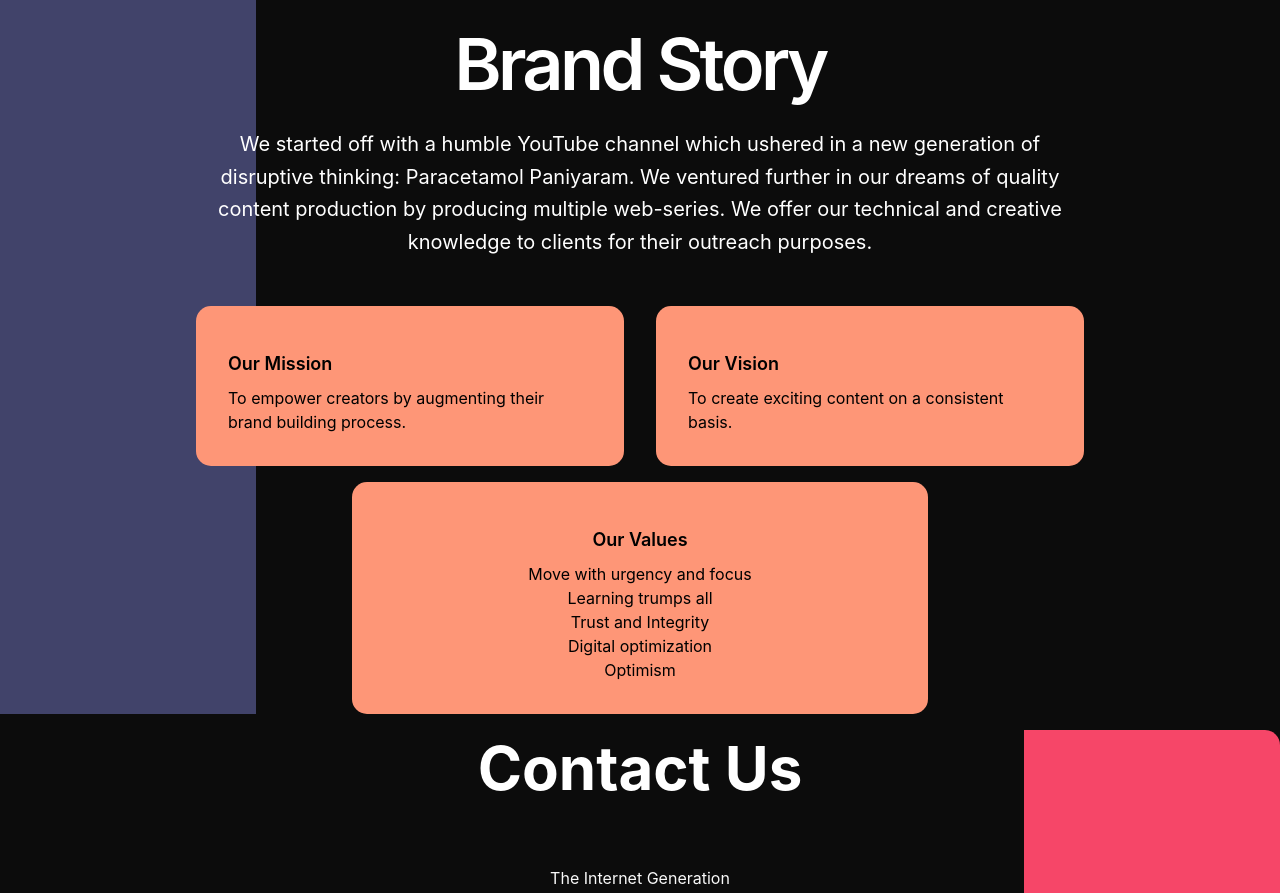
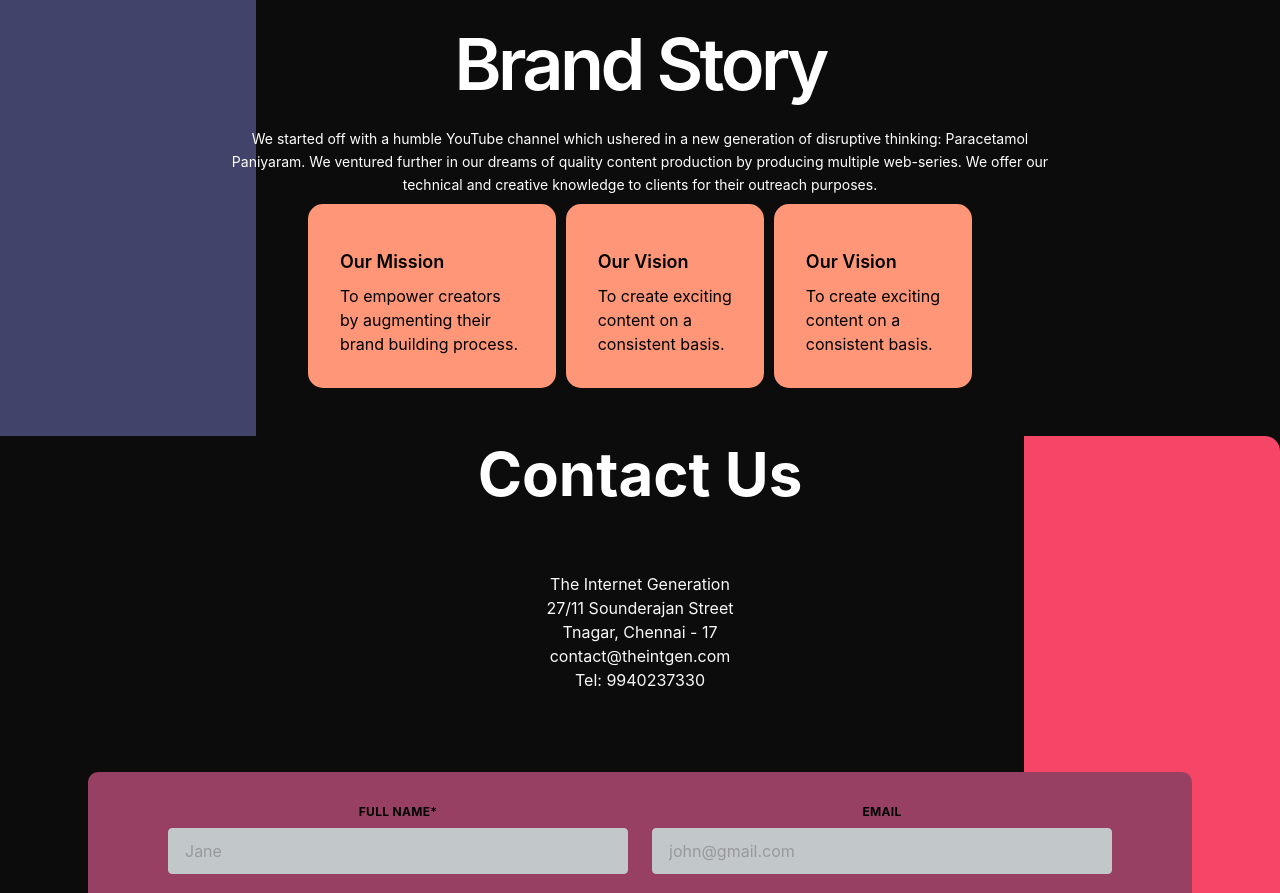
Before and after one commit to prithvi60/tigportfolio, a Next.js app: page / in a window 1280 px wide. Shown: the part 3080-3973 px from the top of the page. Built offline with nearby package versions, Linux system fonts and the light colour scheme.

Commit message:
simple layout

```diff
--- a/components/Main.js
+++ b/components/Main.js
@@ -789,14 +789,14 @@
               Brand Story
             </h2>
             <br></br>
-            <p className="mx-auto text-xl text-center text-white-100 font-normal leading-relaxed fs521 lg:w-2/3">
+            <p className="mx-auto text-sm text-center text-white-100 font-normal leading-relaxed fs521 lg:w-2/3">
               We started off with a humble YouTube channel which ushered in a
               new generation of disruptive thinking: Paracetamol Paniyaram. We
               ventured further in our dreams of quality content production by
               producing multiple web-series. We offer our technical and creative
               knowledge to clients for their outreach purposes.
             </p>
-            <div className="pt-12 pb-4 max-w-4xl mx-auto fsac4 md:px-1 px-3">
+            <div className="pt-2 pb-12 max-w-2xl gap-2.5 mx-auto flex flex-col md:px-1 px-3 md:flex-row">
               <div class="ktq4">
                 <h3 class="pt-3 font-semibold text-lg ">Our Mission</h3>
                 <p class="pt-2 value-text text-md  fkrr1">
@@ -810,8 +810,14 @@
                   To create exciting content on a consistent basis.
                 </p>
               </div>
+              <div class="ktq4">
+                <h3 class="pt-3 font-semibold text-lg ">Our Vision</h3>
+                <p class="pt-2 value-text text-md  fkrr1">
+                  To create exciting content on a consistent basis.
+                </p>
+              </div>
             </div>
-            <div class="ktq4 max-w-xl mb-4  mx-3 px-1 px-3 text-center md:mx-auto">
+            {/* <div class="ktq4 max-w-xl mb-4  mx-3 px-1 px-3 text-center md:mx-auto">
               <h3 class="pt-3 font-semibold text-lg ">Our Values</h3>
               <ul class="pt-2 value-text text-md  fkrr1">
                 <li>Move with urgency and focus </li>
@@ -820,7 +826,7 @@
                 <li> Digital optimization </li>
                 <li>Optimism</li>
               </ul>
-            </div>
+            </div> */}
           </div>
         </section>
         {/* <section class="relative pb-24">
--- a/components/ModalView.js
+++ b/components/ModalView.js
@@ -37,11 +37,11 @@
               style={{ zIndex: "999999" }}
             >
               <div
-                className="modal-overlay absolute w-full h-full bg-gray-900 opacity-50"
+                className="modal-overlay absolute w-full h-full bg-gray-900 opacity-50 top-0"
                 onClick={toggleModal}
               ></div>
 
-              <div className="modal-container bg-white-200 w-11/12 md:max-w-md mx-auto rounded shadow-lg z-50 overflow-y-auto ">
+              <div className="modal-container bg-white-200 max-h-max w-11/12 md:max-w-md mx-auto rounded shadow-lg z-50 overflow-y-auto">
                 <div
                   className="modal-close absolute top-0 right-0 cursor-pointer flex flex-col items-center mt-4 mr-4 text-white text-sm "
                   onClick={toggleModal}
@@ -59,7 +59,7 @@
                   <span className="text-sm">(Esc)</span>
                 </div>
 
-                <div className="modal-content py-4 text-left px-6 ">
+                <div className="modal-content py-4 text-left px-6 max-h-max">
                   <div className="flex justify-between items-center pb-3">
                     {/* <p className="text-2xl font-bold">Simple Modal!</p> */}
                     <div
@@ -79,7 +79,7 @@
                   </div>
                   {content === "" ? (
                     <div class="max-w-6xl mx-auto px-4 sm:px-6 text-center  text-black ">
-                      <div class="py-24 md:py-36">
+                      <div class="">
                         <h1 class="mb-5 text-6xl font-bold ">
                           Subscribe to our newsletter
                         </h1>
--- a/styles/globals.css
+++ b/styles/globals.css
@@ -131,6 +131,7 @@
   color: #000000;
   padding: 2rem;
   border-radius: 15px;
+  max-width: 45vh;
   /* border-top-right-radius: 30px; */
   /* border: 4px solid #ea336b; */
   /* border-bottom: none;
```
